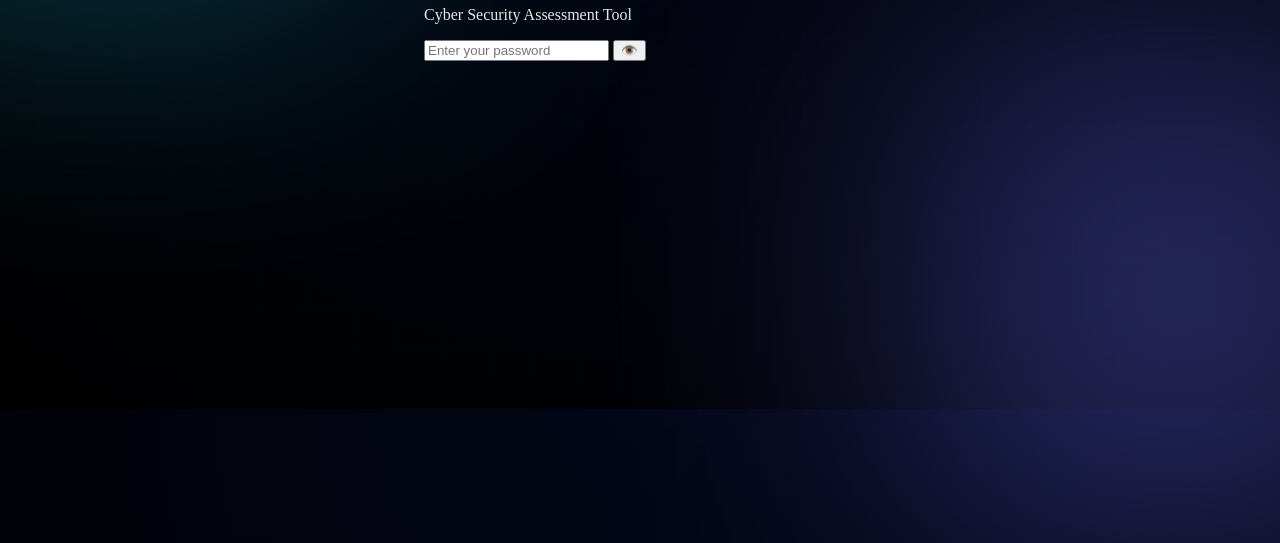
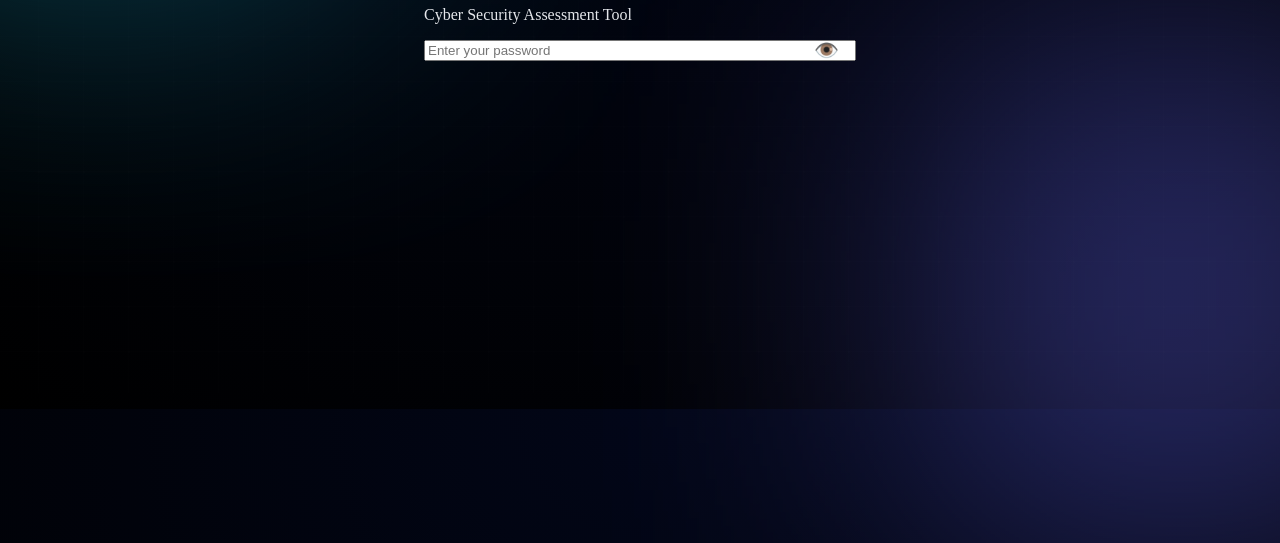
Before and after one commit to ThakurYuvrajSingh4511/passwordstrengthchecker, a plain HTML site: page index.html in a window 1280 px wide. Shown: the part 407-950 px from the top of the page. Drawn offline with Linux system fonts and the light colour scheme.

Commit message:
Add password input styles with toggle icon
Added styles for password input with eye icon toggle.

```diff
--- a/style.css
+++ b/style.css
@@ -1,3 +1,4 @@
+
 body {
     height: 100vh;
     background: radial-gradient(circle at top, #020617, #000);
@@ -46,11 +47,44 @@ body {
     from { background-position: 0 0; }
     to { background-position: 500px 500px; }
 }
+
 .bg-grid,
 .bg-blur {
     pointer-events: none;
 }
+
 .container {
     position: relative;
     z-index: 5;
 }
+
+/* PASSWORD INPUT WITH EYE ICON */
+
+.password-wrapper {
+    position: relative;
+    width: 100%;
+}
+
+.password-wrapper input {
+    width: 100%;
+    box-sizing: border-box;
+    padding-right: 50px;
+}
+
+#togglePassword {
+    position: absolute;
+    right: 12px;
+    top: 50%;
+    transform: translateY(-50%);
+    background: transparent;
+    border: none;
+    outline: none;
+    cursor: pointer;
+    font-size: 20px;
+    padding: 5px;
+    z-index: 10;
+}
+
+#togglePassword:hover {
+    opacity: 0.7;
+}
```
